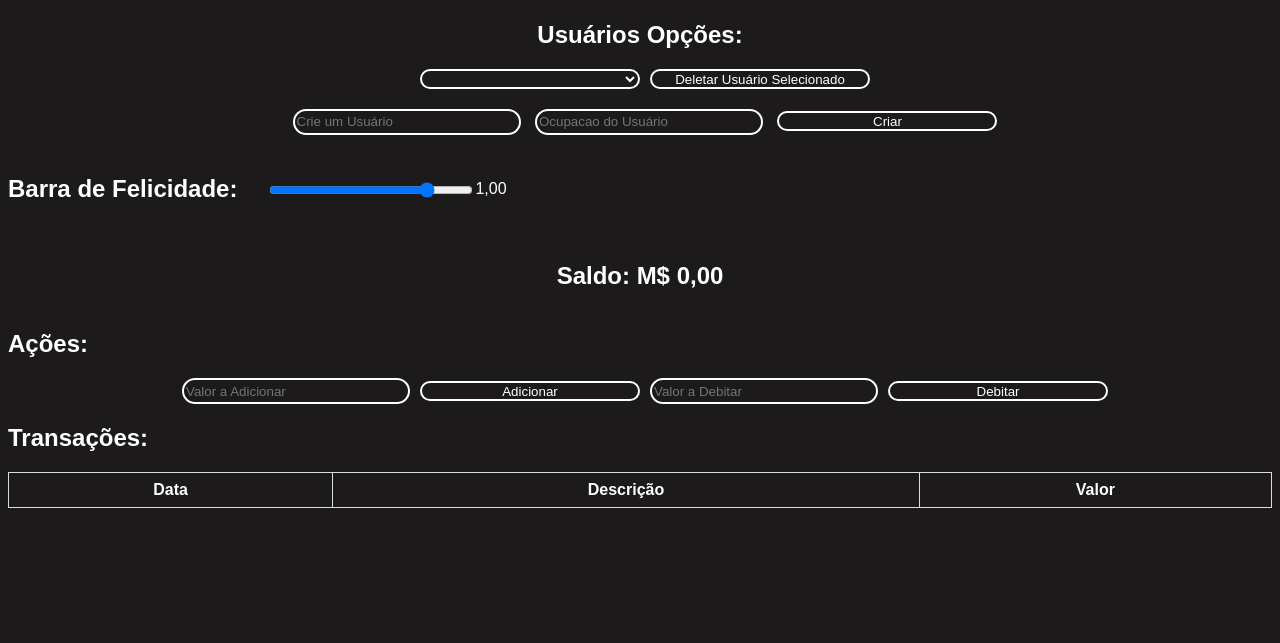
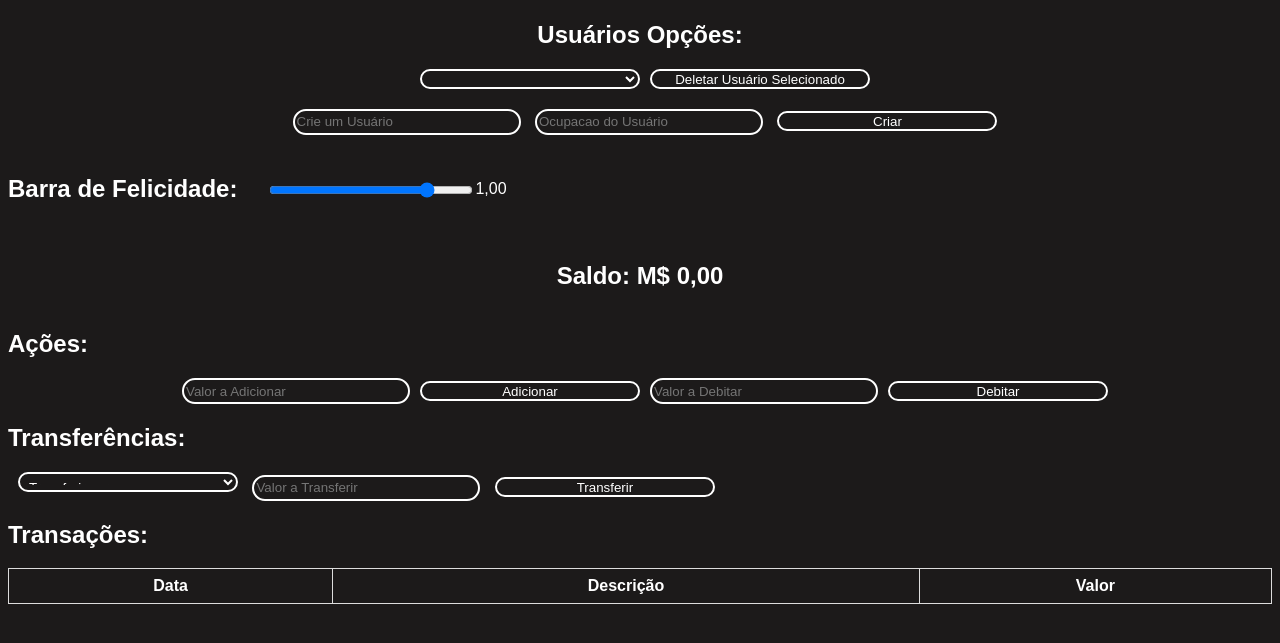
Before and after one commit to KlockRC/erica-jogo, a plain HTML site: page front-end/index.html in a window 1280 px wide. Shown: the part 79-722 px from the top of the page. Drawn offline with Linux system fonts and the light colour scheme; no server answers.

Commit message:
Update index.html

```diff
--- a/front-end/index.html
+++ b/front-end/index.html
@@ -6,7 +6,7 @@
         <title>Carteira Digital Metal Inc</title>
         <link rel="stylesheet" href="style.css">
     </head>
-<body>
+    <body onload="start()">
         <h1>Carteira Digital Metal Inc.</h1>
         <div class="usrtag">
             <h2>Usuários Opções:</h2>
@@ -17,7 +17,7 @@
             <button class="botao" onclick="deletarUsuario()">Deletar Usuário Selecionado</button>
         </div>
 
-<div class="divtesen"">
+        <div class="divtesen">
             <div>
                 <div class="usuarios-acoes">
                     <input class="input" type="string" id="criar-usuario" placeholder="Crie um Usuário">
@@ -48,6 +48,15 @@
         </div>
 
         <div class="transacoes-container">
+            <h2>Transferências:</h2>
+            <div class="transferencias">
+                <select class="input" id="usuarios-transferir">
+                    <option value="">Transferir para ...</option>
+                </select>
+                <input class="input" type="number" id="valor-transferir" placeholder="Valor a Transferir">
+                <button class="botao" onclick="transferirValor()">Transferir</button>
+            </div>
+
             <h2>Transações:</h2>
             <table id="transacoes-tabela">
                 <thead>
```
Lines whose indentation alone changed are shown as unchanged.
